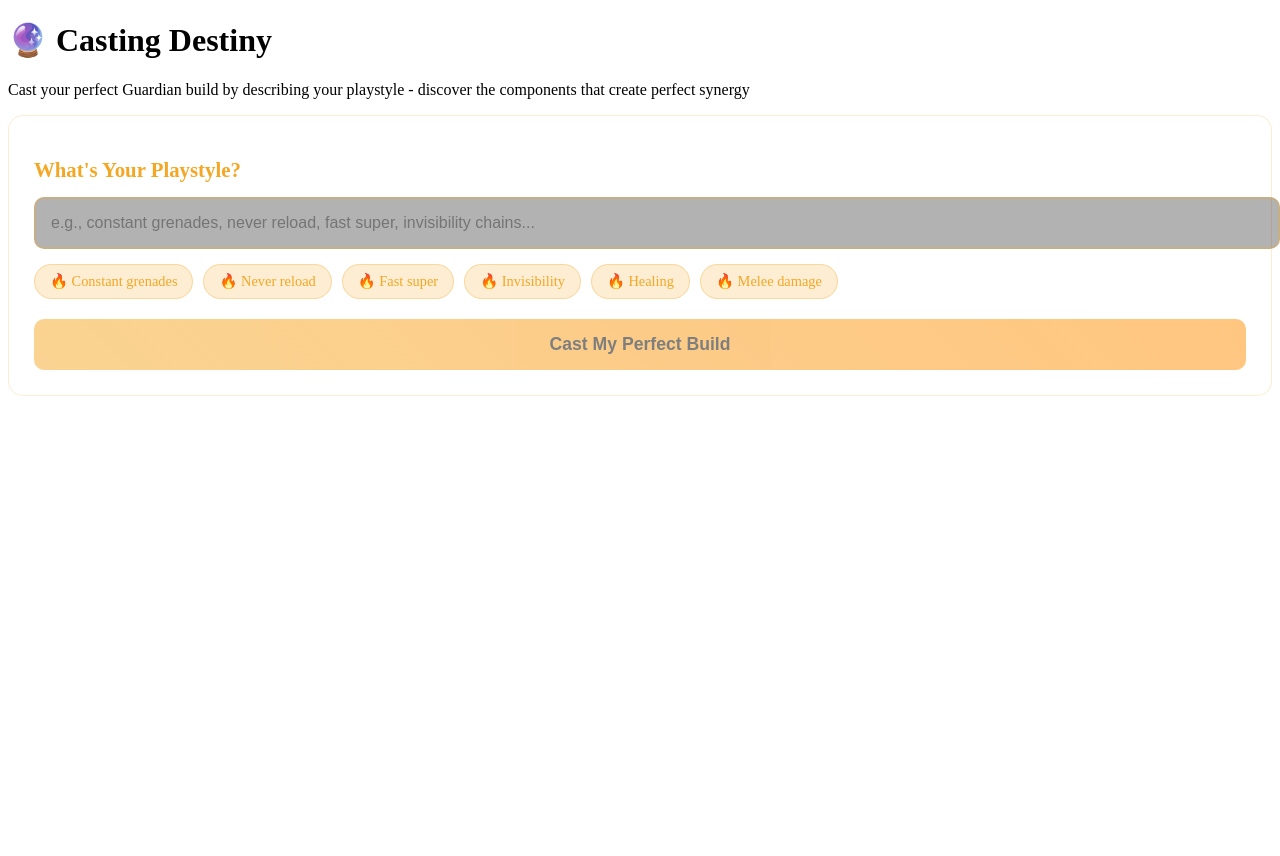
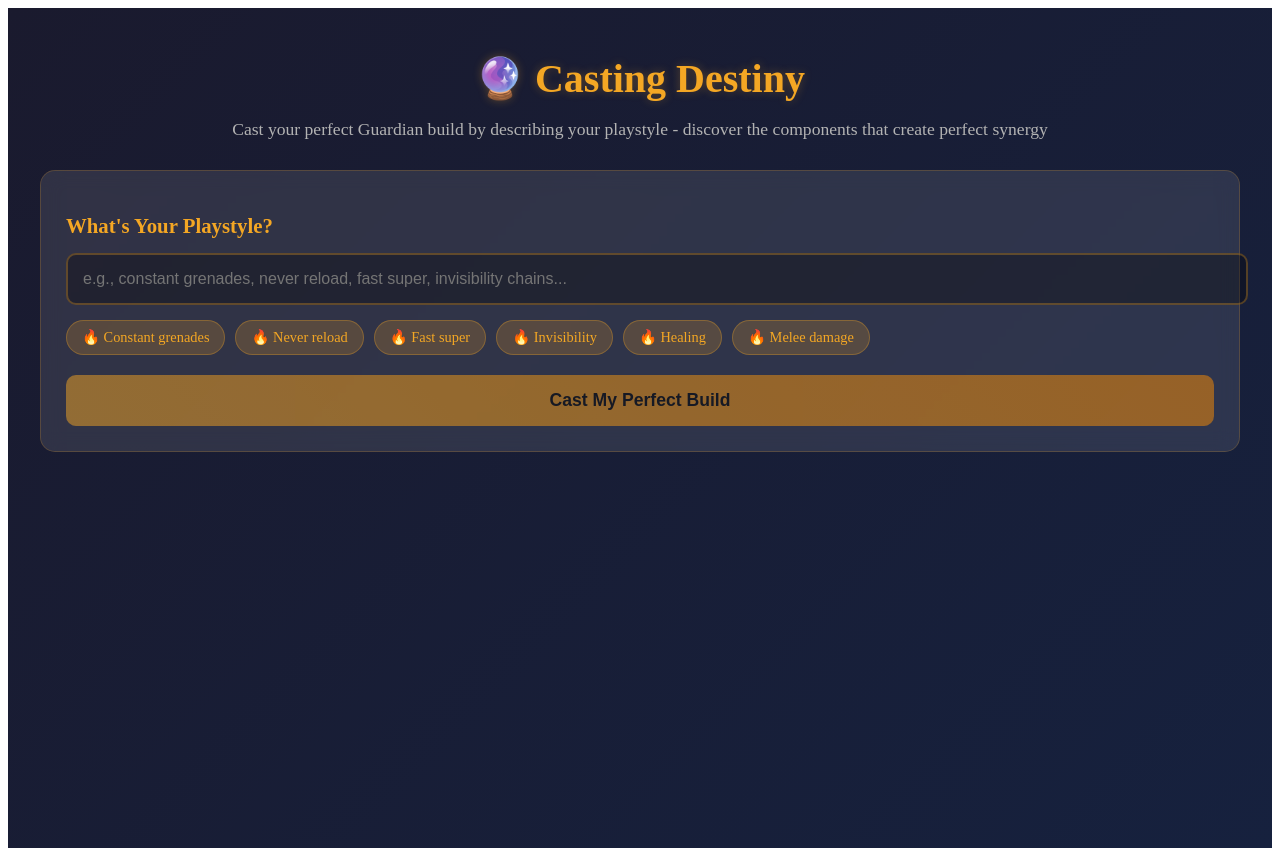
Before and after one commit to sickontuesdays/casting-destiny, a Next.js app: page / in a window 1280 px wide. Before the commit the page ends 800 px from the top, so only its background shows below. Built offline with nearby package versions, Linux system fonts and the light colour scheme.

Commit message:
Update index.js

```diff
--- a/pages/index.js
+++ b/pages/index.js
@@ -2,6 +2,7 @@
 import Head from 'next/head';
 import BuildCreator from '../components/BuildCreator';
 import ResultsDisplay from '../components/ResultsDisplay';
+import LoadingSpinner from '../components/LoadingSpinner';
 
 export default function Home() {
   const [searchResults, setSearchResults] = useState(null);
@@ -44,38 +45,56 @@
         <meta name="viewport" content="width=device-width, initial-scale=1" />
       </Head>
 
-      <div className="min-h-screen bg-gradient-to-br from-gray-900 via-gray-800 to-black">
-        {/* Background Effects */}
-        <div className="absolute inset-0 overflow-hidden">
-          <div className="absolute -top-40 -right-40 w-80 h-80 bg-yellow-400/10 rounded-full blur-3xl"></div>
-          <div className="absolute -bottom-40 -left-40 w-80 h-80 bg-blue-400/10 rounded-full blur-3xl"></div>
-        </div>
-
-        <div className="relative z-10 container mx-auto px-4 py-8 max-w-6xl">
+      <div style={{
+        minHeight: '100vh',
+        background: 'linear-gradient(135deg, #1a1a2e, #16213e)',
+        color: '#e6e6e6',
+        padding: '20px'
+      }}>
+        <div style={{
+          maxWidth: '1200px',
+          margin: '0 auto'
+        }}>
           {/* Header */}
-          <div className="text-center mb-12">
-            <h1 className="text-5xl font-bold text-transparent bg-clip-text bg-gradient-to-r from-yellow-400 to-orange-500 mb-4">
+          <div style={{ textAlign: 'center', marginBottom: '30px' }}>
+            <h1 style={{
+              color: '#f4a724',
+              fontSize: '2.5rem',
+              marginBottom: '10px',
+              textShadow: '0 0 10px rgba(244, 167, 36, 0.3)'
+            }}>
               🔮 Casting Destiny
             </h1>
-            <p className="text-xl text-gray-300 max-w-2xl mx-auto">
+            <p style={{
+              color: '#b3b3b3',
+              fontSize: '1.1rem'
+            }}>
               Cast your perfect Guardian build by describing your playstyle - discover the components that create perfect synergy
             </p>
           </div>
 
           {/* Build Creator */}
-          <div className="mb-8">
-            <BuildCreator onSearch={handleSearch} isLoading={isLoading} />
-          </div>
+          <BuildCreator onSearch={handleSearch} isLoading={isLoading} />
+
+          {/* Loading */}
+          {isLoading && <LoadingSpinner />}
 
           {/* Error Display */}
           {error && (
-            <div className="bg-red-900/50 border border-red-500/50 rounded-xl p-4 mb-8">
-              <p className="text-red-300">⚠️ {error}</p>
+            <div style={{
+              background: 'rgba(255, 0, 0, 0.1)',
+              border: '1px solid rgba(255, 0, 0, 0.3)',
+              borderRadius: '10px',
+              padding: '15px',
+              marginBottom: '20px',
+              color: '#ff6b6b'
+            }}>
+              ⚠️ {error}
             </div>
           )}
 
           {/* Results */}
-          {searchResults && (
+          {searchResults && !isLoading && (
             <ResultsDisplay
               results={searchResults.results}
               totalFound={searchResults.totalFound}
```
